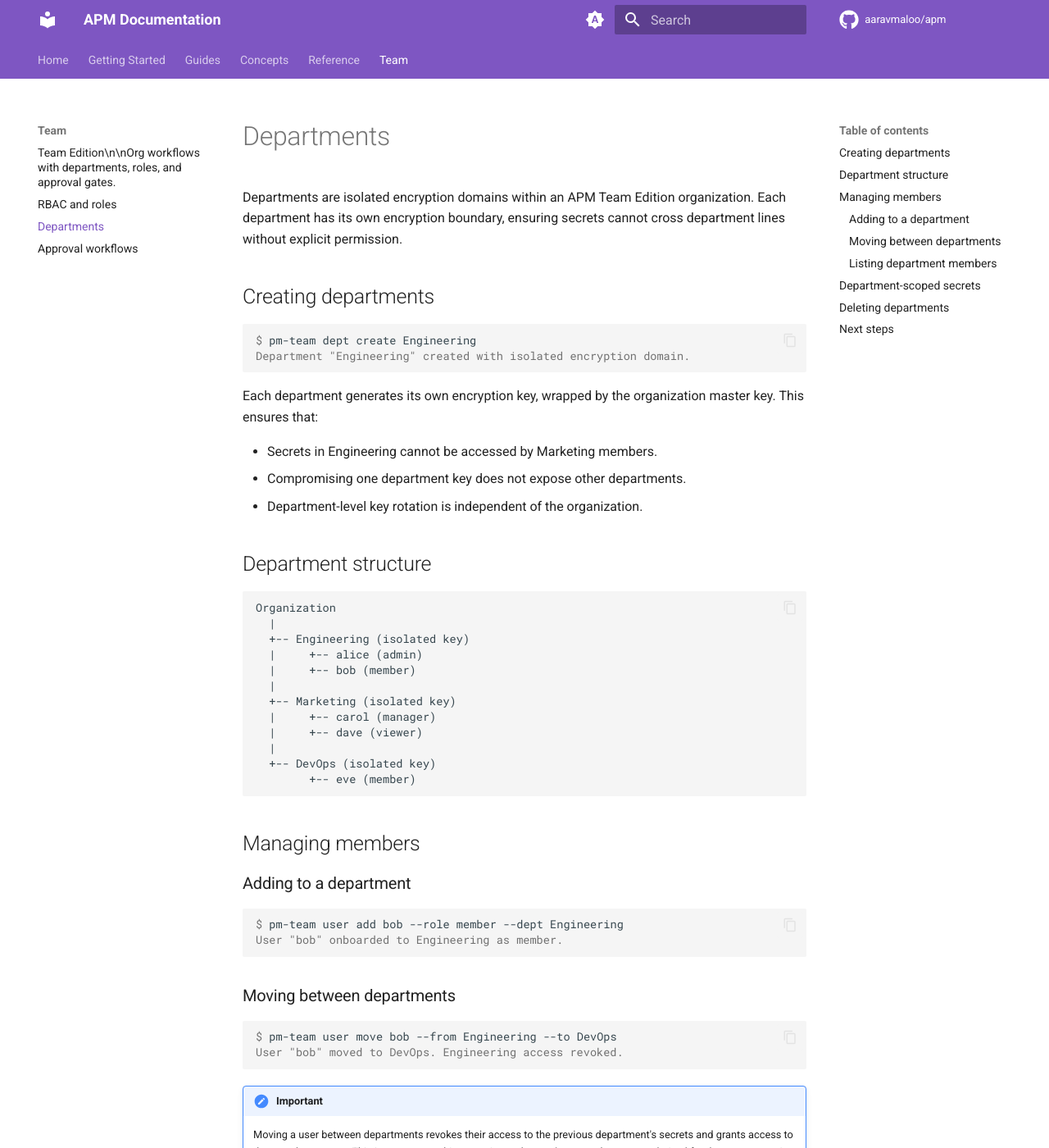
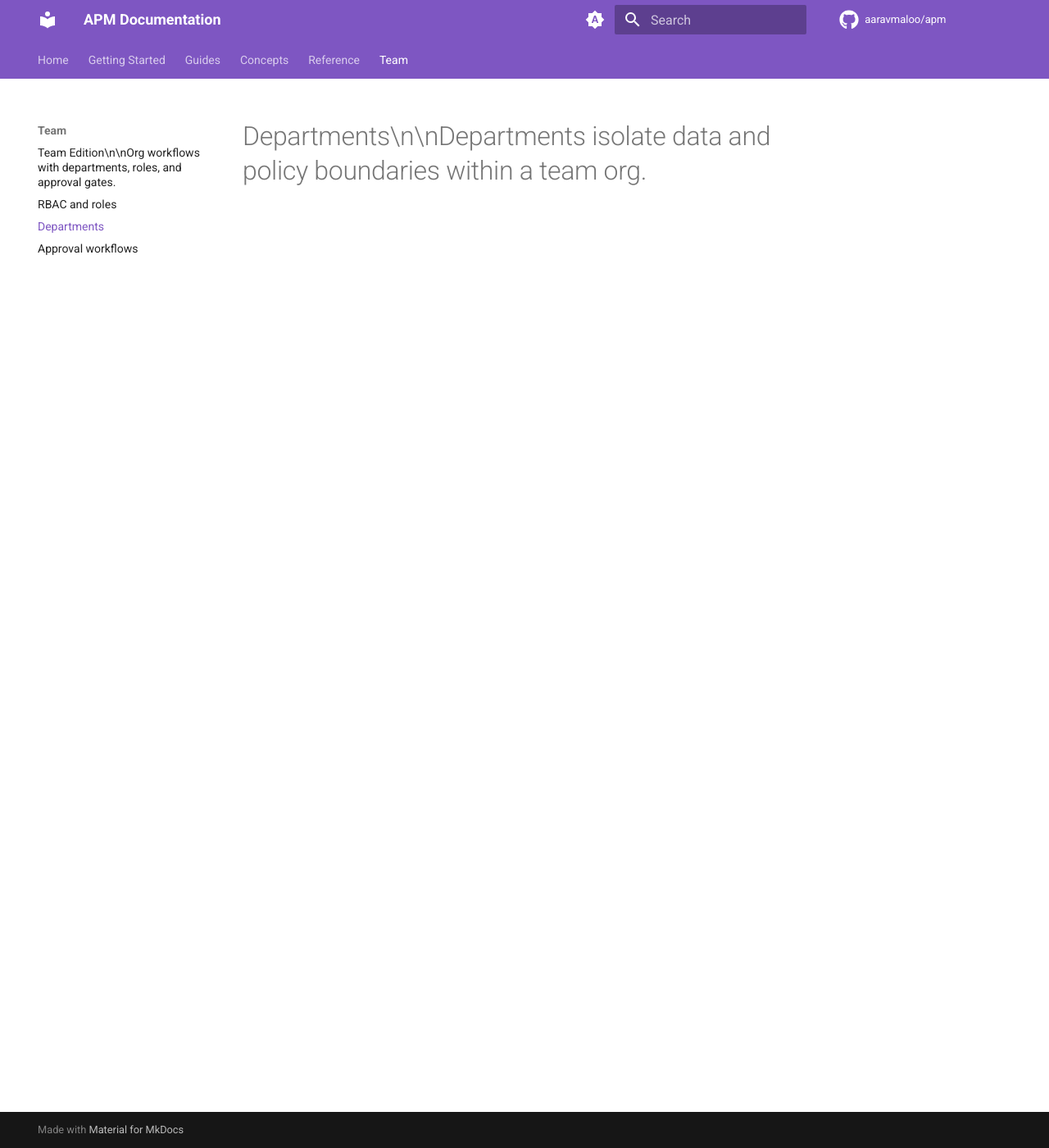
Before and after one commit to aaravmaloo/apm, an MkDocs documentation site: the page built from docs/team/departments.md, in a window 1280 px wide and 1400 px high. Shown: the whole window at 82% size. Built offline with MkDocs 1.6.1 and Material for MkDocs 9.7.7, drawn with Linux system fonts in a browser that asks for light colours; comment, search, counter and statistics services are not loaded; some of the changed text lies outside the part shown.

Commit message:
docs: update docs/team/departments.md

````diff
--- a/docs/team/departments.md
+++ b/docs/team/departments.md
@@ -1,101 +1 @@
-# Departments
-
-Departments are isolated encryption domains within an APM Team Edition organization. Each
-department has its own encryption boundary, ensuring secrets cannot cross department lines without
-explicit permission.
-
-## Creating departments
-
-```console
-$ pm-team dept create Engineering
-Department "Engineering" created with isolated encryption domain.
-```
-
-Each department generates its own encryption key, wrapped by the organization master key. This
-ensures that:
-
-- Secrets in Engineering cannot be accessed by Marketing members.
-- Compromising one department key does not expose other departments.
-- Department-level key rotation is independent of the organization.
-
-## Department structure
-
-```text
-Organization
-  |
-  +-- Engineering (isolated key)
-  |     +-- alice (admin)
-  |     +-- bob (member)
-  |
-  +-- Marketing (isolated key)
-  |     +-- carol (manager)
-  |     +-- dave (viewer)
-  |
-  +-- DevOps (isolated key)
-        +-- eve (member)
-```
-
-## Managing members
-
-### Adding to a department
-
-```console
-$ pm-team user add bob --role member --dept Engineering
-User "bob" onboarded to Engineering as member.
-```
-
-### Moving between departments
-
-```console
-$ pm-team user move bob --from Engineering --to DevOps
-User "bob" moved to DevOps. Engineering access revoked.
-```
-
-!!! important
-
-    Moving a user between departments revokes their access to the previous department's secrets
-    and grants access to the new department. This is a cryptographic operation — the user's access
-    keys are re-derived for the new encryption domain.
-
-### Listing department members
-
-```console
-$ pm-team dept members Engineering
-+-------+--------+
-| User  | Role   |
-+-------+--------+
-| alice | admin  |
-| bob   | member |
-+-------+--------+
-```
-
-## Department-scoped secrets
-
-Secrets added within a department context are encrypted with that department's key:
-
-```console
-$ pm-team add --dept Engineering
-? Select category: API Key
-? Service: Production API
-? Key: sk-xxxxxxxxxxxx
-
-Entry added to Engineering department.
-```
-
-## Deleting departments
-
-```console
-$ pm-team dept delete Marketing
-? Confirm deletion of "Marketing" and all its secrets? Yes
-Department "Marketing" deleted.
-```
-
-!!! important
-
-    Deleting a department permanently destroys all secrets within it and revokes access for all
-    assigned members. This operation is irreversible.
-
-## Next steps
-
-See [RBAC and roles](./rbac.md) for the permission model, or [approval workflows](./approvals.md)
-for handling sensitive access requests.
+# Departments\n\nDepartments isolate data and policy boundaries within a team org.
````
